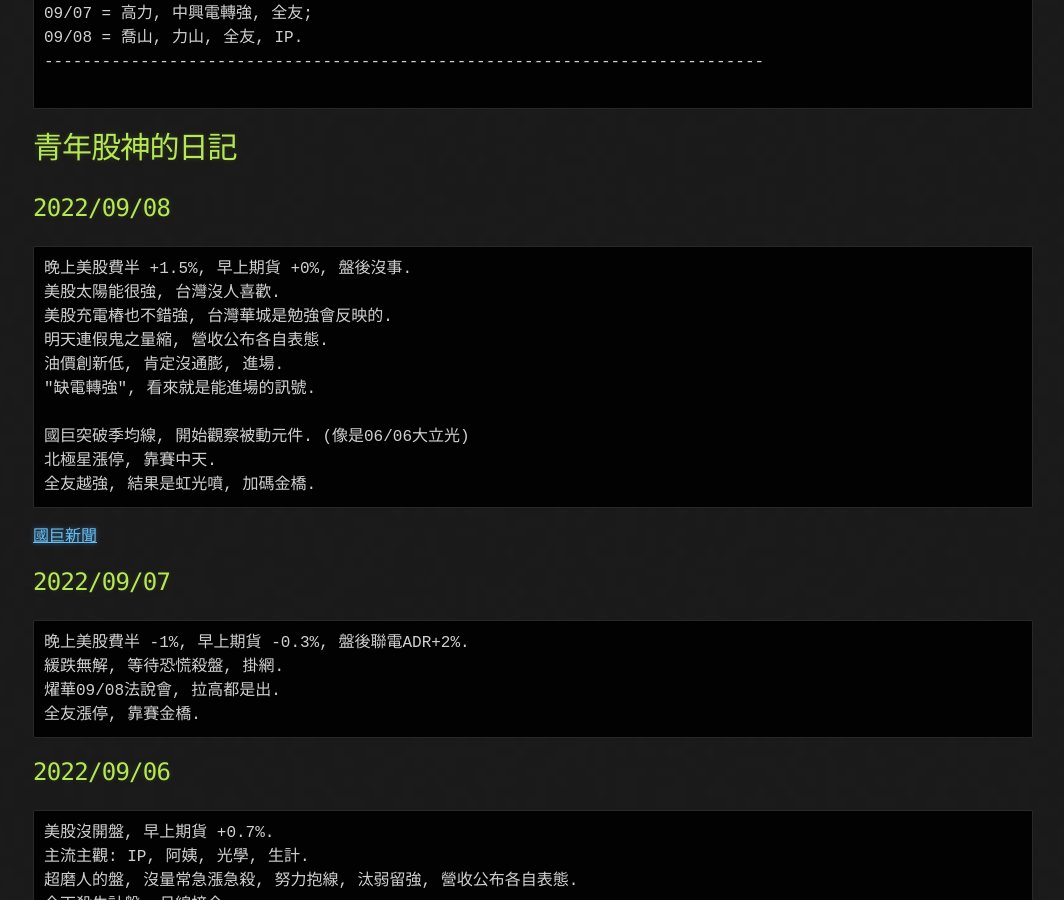
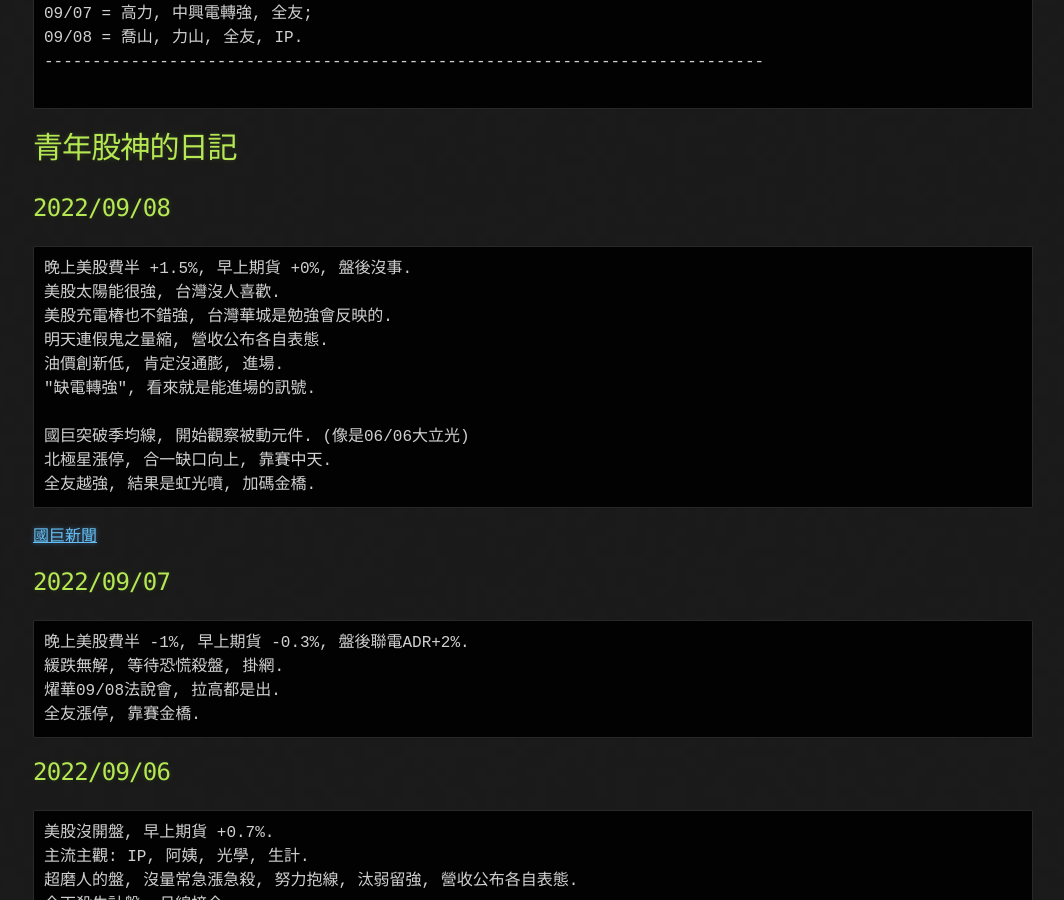
Before and after one commit to lepg5487/Stock_God, a Jekyll site: the page built from index.md, in a window 1280 px wide and 900 px high, scrolled down 1090 px. Shown: the whole window, without its empty margins (107-1171 px from the left). Built offline with Jekyll 4.4.1, drawn with Linux system fonts in a browser that asks for light colours; our own code applies the rules of GitHub Pages for plain Markdown files.

Commit message:
Update index.md

````diff
--- a/index.md
+++ b/index.md
@@ -55,7 +55,7 @@ layout: testlayouts
 "缺電轉強", 看來就是能進場的訊號.
 
 國巨突破季均線, 開始觀察被動元件. (像是06/06大立光)
-北極星漲停, 靠賽中天.
+北極星漲停, 合一缺口向上, 靠賽中天.
 全友越強, 結果是虹光噴, 加碼金橋.
 ```
 [國巨新聞](https://www.moneydj.com/funddj/ya/yp050000.djhtm?a=1d11c11c-9b95-495d-94de-5d6f60596309)
````
